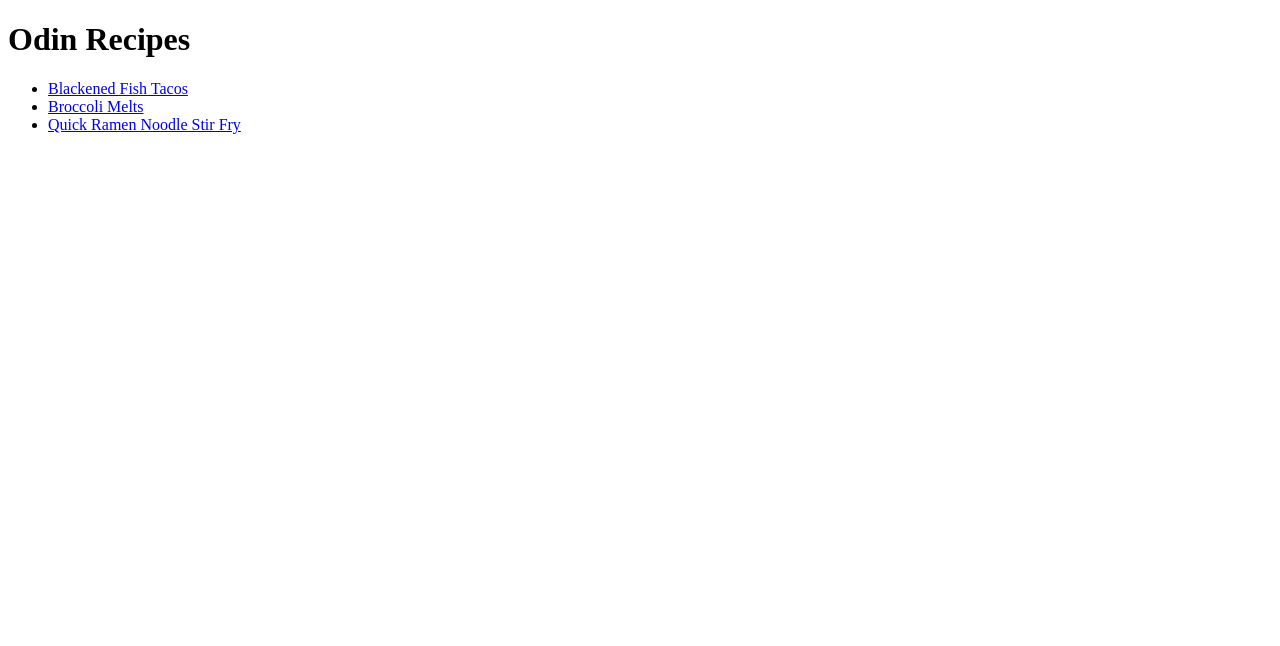
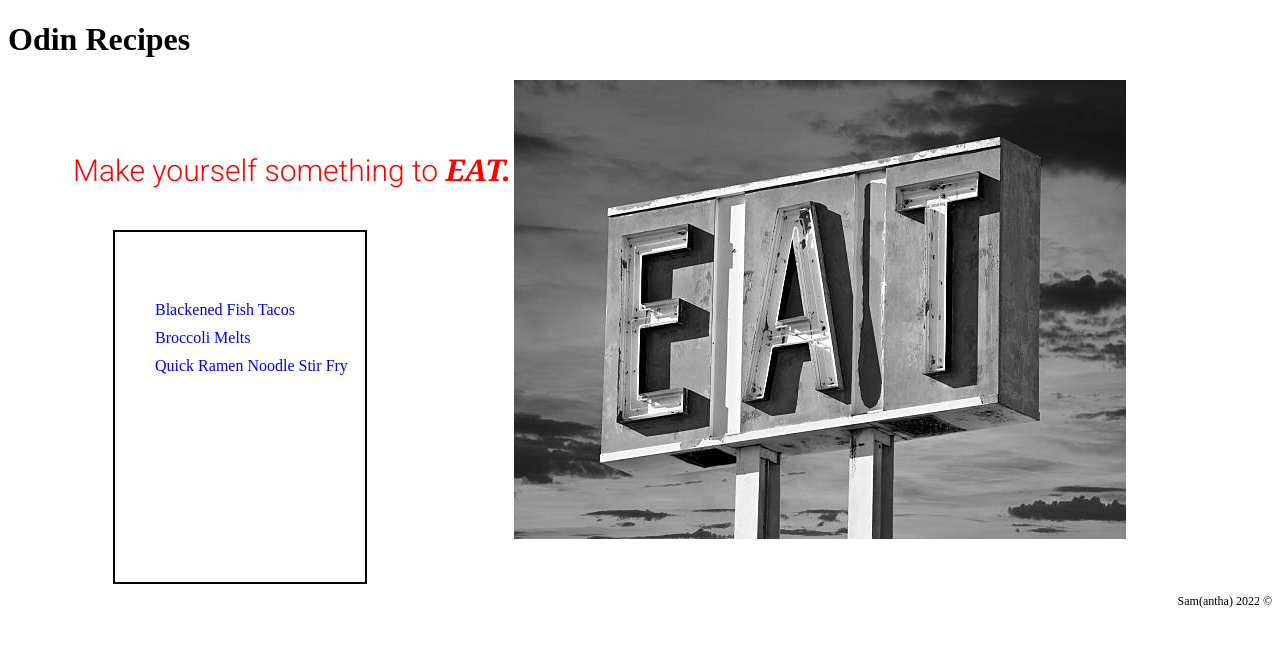
Before and after one commit to sammansch/odin-recipes, a plain HTML site: page index.html in a window 1280 px wide. Drawn offline with Linux system fonts and the light colour scheme.

Commit message:
Add Brutalist style to homepage

```diff
--- a/index.html
+++ b/index.html
@@ -4,10 +4,18 @@
     <meta charset="UTF-8">
     <meta http-equiv="X-UA-Compatible" content="IE=edge">
     <meta name="viewport" content="width=device-width, initial-scale=1.0">
-    <title>Document</title>
+    <link rel="preconnect" href="https://fonts.googleapis.com">
+<link rel="preconnect" href="https://fonts.gstatic.com" crossorigin>
+<link href="https://fonts.googleapis.com/css2?family=Roboto:wght@300&display=swap" rel="stylesheet">
+    <link rel="stylesheet" href="style.css">
+    <title>Odin Recipes</title>
 </head>
 <body>
     <h1>Odin Recipes</h1>
+    <div class="container">
+        <img src="./images/EAT-sign.jpg" alt="Black and white sign with the word Eat">
+        <div class="tagline">Make yourself something to <strong class="eat"><em>EAT.</em></strong></div>
+        <div class="recipe-links">
             <ul>
                 <li>
                     <a href="./recipes/fish-tacos.html">Blackened Fish Tacos</a>
@@ -17,6 +25,8 @@
                 </li>
                 <li><a href="./recipes/ramen-noodle-stir-fry.html">Quick Ramen Noodle Stir Fry</a></li>
             </ul>
-
+        </div>
+    </div>
 </body>
+<footer>Sam(antha) 2022 &copy;</footer>
 </html>
--- /dev/null
+++ b/style.css
@@ -0,0 +1,49 @@
+.container {
+  position: relative;
+}
+.tagline {
+  position: absolute;
+  top: 69px;
+  left: 65px;
+  font-size: 30px;
+  color: red;
+  font-family: "Roboto", Helvetica, sans-serif;
+}
+
+.eat {
+  font-family: Georgia, "Times New Roman", Times, serif;
+}
+
+img {
+  display: block;
+  margin-left: 40%;
+  margin-right: 10%;
+}
+.recipe-links {
+  position: absolute;
+  top: 150px;
+  left: 105px;
+  height: 350px;
+  width: 250px;
+  border: 2px solid black;
+}
+
+ul {
+  margin-top: 69px;
+  list-style-type: none;
+}
+
+li {
+  margin-bottom: 10px;
+}
+
+a {
+  text-decoration: none;
+}
+
+footer {
+  margin-top: 55px;
+  font-size: 12px;
+  font-family: "Times New Roman", Times, serif;
+  text-align: right;
+}
```
Also changed, not shown: images/EAT-sign.jpg (added). Lines whose indentation alone changed are shown as unchanged.
